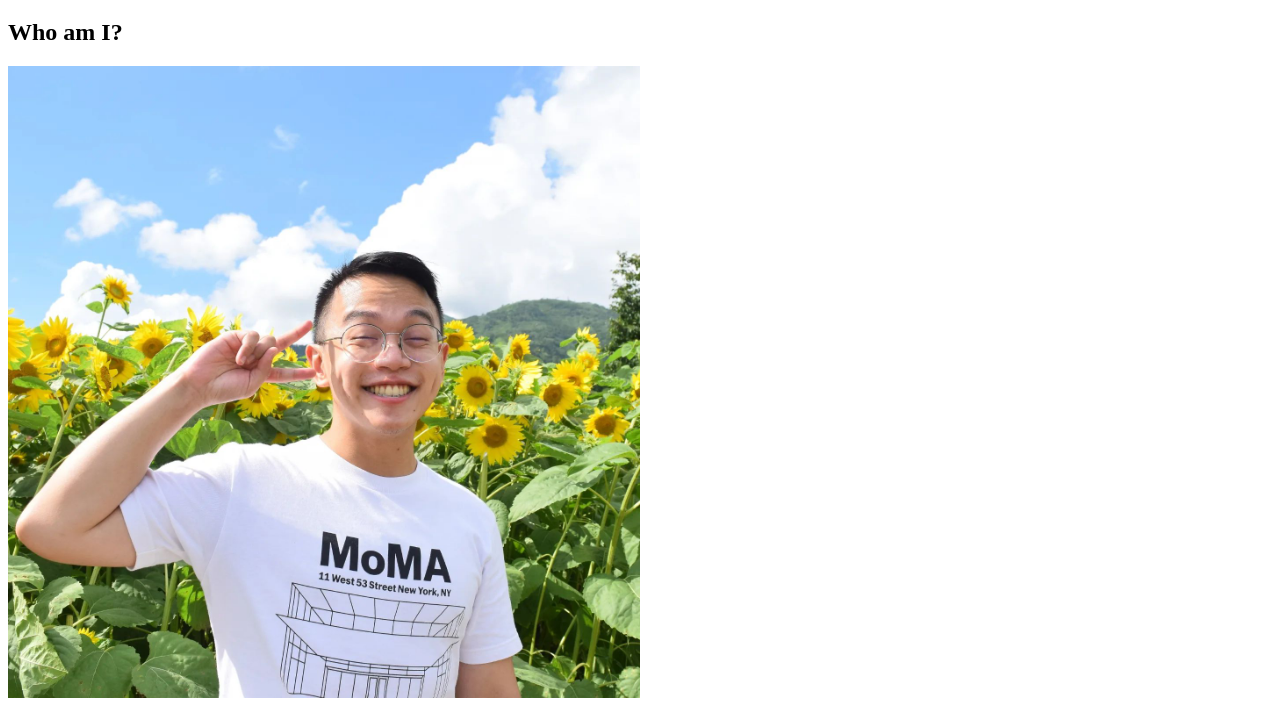
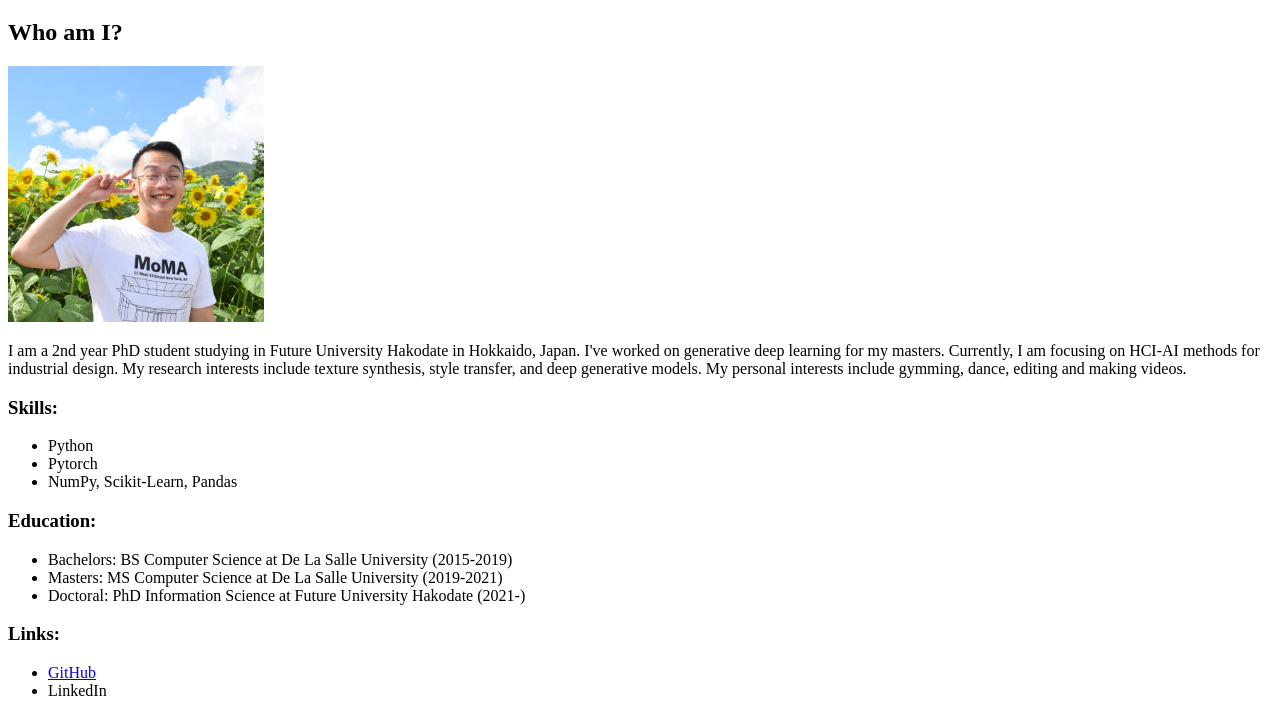
Before and after one commit to rgga-16/rgga-16.github.io, a plain HTML site: page index.html in a window 1280 px wide. Shown: the part 61-776 px from the top of the page. Drawn offline with Linux system fonts and the light colour scheme.

Commit message:
adjusted image size

```diff
--- a/index.html
+++ b/index.html
@@ -17,7 +17,7 @@
         <main>
             <section>
                 <h2> Who am I? </h2>
-                <img src="./images/my_picture.jpg" style="width:50%;height:50%;">
+                <img src="./images/my_picture.jpg" style="width:256px;height:256px;">
                 <p>
                     I am a 2nd year PhD student studying in Future University Hakodate in Hokkaido, Japan.
                     I've worked on generative deep learning for my masters. Currently, I am focusing on HCI-AI methods for industrial design.
```
